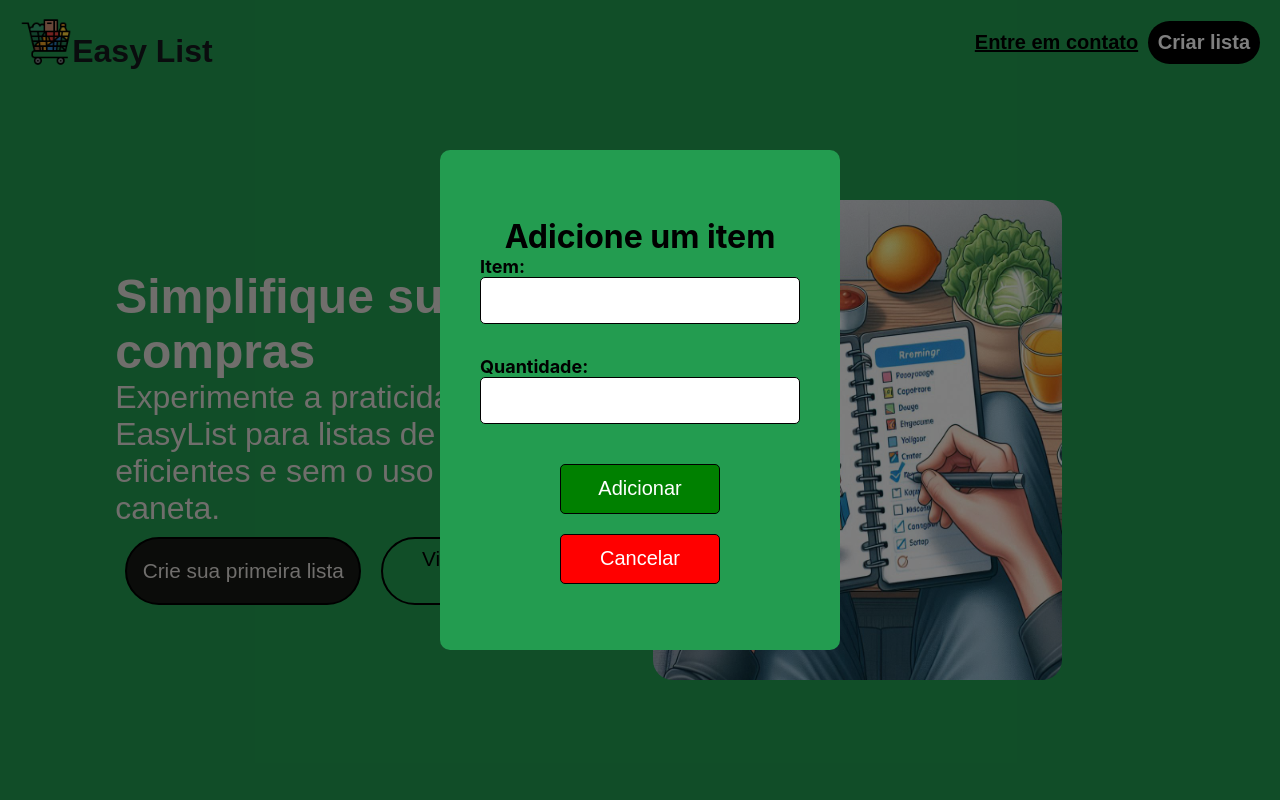
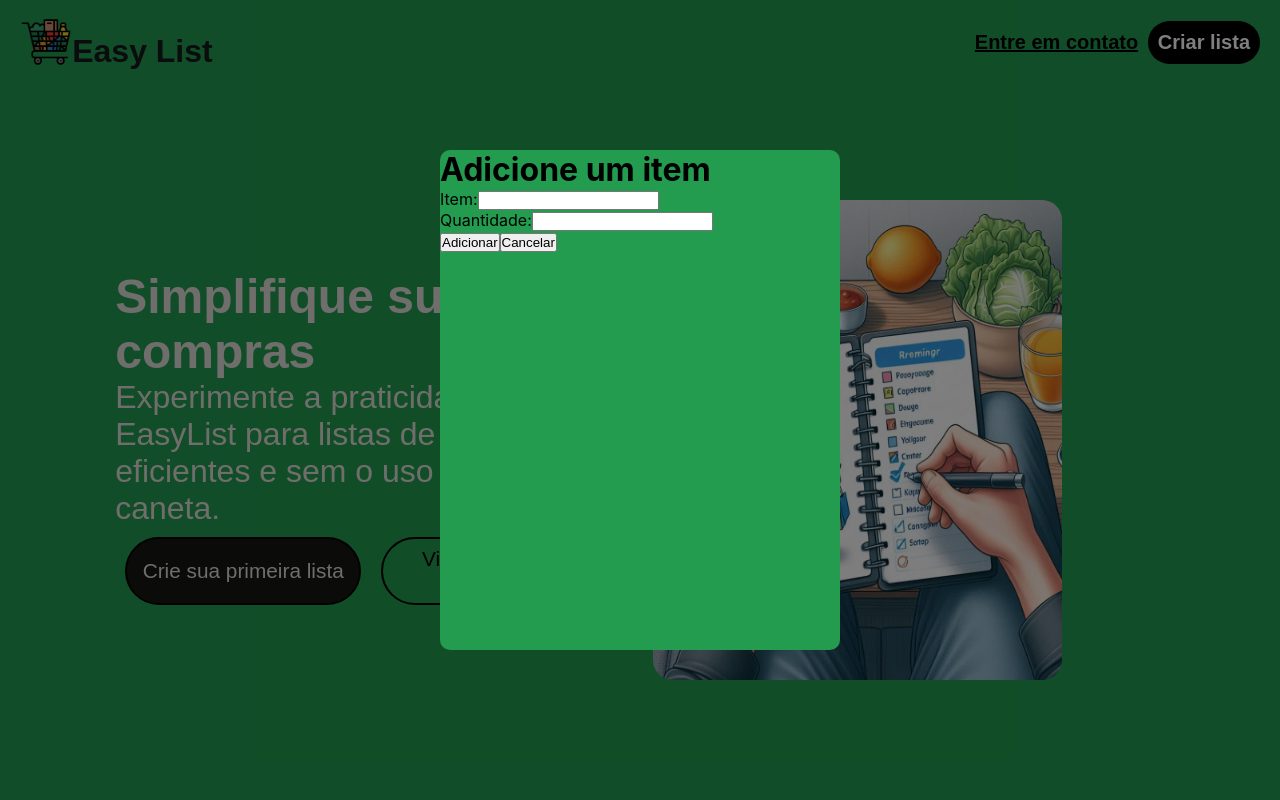
Before and after one commit to HerickDan/Shopping-list, a React (Create React App) app: page / in a window 1280 px wide. Both pictures are taken after a click on the button "Criar lista". Shown: the top 800 px of the page. Built offline with nearby package versions, Linux system fonts and the light colour scheme.

Commit message:
Structure improvement

```diff
--- a/src/Home/index.tsx
+++ b/src/Home/index.tsx
@@ -1,12 +1,14 @@
 import { useEffect, useState } from "react";
 import { styles } from "./style";
-import { ModalWidthForm } from "../Modal";
+import { Modal } from "../Modal";
 import { ListedItems } from "../ItemsPage";
-import { Button } from "../Button";
+import { Button } from "../components/Button";
 import { Header } from "../Header";
 import imagemLista from "../imgs/lista-de-compras.jpg";
 import { Necessity } from "../Necessidade";
 import { Reports } from "../Reports";
+import { Form } from "../components/Form";
+import { Input } from "../components/Input";
 
 export const Home = () => {
   const [modal, setModal] = useState(false);
@@ -98,7 +100,7 @@ export const Home = () => {
         : item
     );
     setItems(updatedItems);
-    localStorage.setItem("item", JSON.stringify(updatedItems));
+    localStorage.setItem("items", JSON.stringify(updatedItems));
     setModal(false);
   };
 
@@ -111,6 +113,8 @@ export const Home = () => {
       setHomeState(true);
     }
   }, []);
+
+  const modalTitle = mode === "create" ? "Adicione um item" : "Editar os dados";
 
   return (
     <>
@@ -153,16 +157,38 @@ export const Home = () => {
                 />
               </aside>
             </section>
-            <ModalWidthForm
+            <Modal
               modal={modal}
-              nome={nome}
-              quantidade={quantidade}
-              handleChange={handleChange}
-              cancelar={cancelar}
-              onSubmit={onSubmit}
-              onSubmitEdit={itemSubstitute}
-              mode={mode}
-            />
+            >
+              <Form style={styles.form} onSubmit={mode === "create" ? onSubmit : itemSubstitute}>
+                <h1>{modalTitle}</h1>
+                <div style={styles.formGroup}>
+                  <label htmlFor="" style={styles.label}>Item:</label>
+                  <Input
+                    value={nome}
+                    onChange={handleChange}
+                    name="nome"
+                    style={styles.input}
+                  />
+                </div>
+                <div style={styles.formGroup}>
+                  <label htmlFor="quantidade" style={styles.label}>Quantidade:</label>
+                  <Input
+                    value={quantidade}
+                    type="number"
+                    name="quantidade"
+                    onChange={handleChange}
+                    style={styles.input}
+                  />
+                </div>
+                <button type="submit" style={styles.buttonSubmit}>
+                  {mode === "create" ? "Adicionar" : "Salvar Alterações"}
+                </button>
+                <button type="button" onClick={cancelar} style={styles.buttonCancel}>
+                  Cancelar
+                </button>
+              </Form>
+            </Modal>
           </>
         ) : (
           <>
@@ -192,16 +218,11 @@ export const Home = () => {
                   Limpar lista
                 </Button>
               </div>
-              <ModalWidthForm
-                mode={mode}
-                modal={modal}
-                nome={nome}
-                quantidade={quantidade}
-                handleChange={handleChange}
-                cancelar={cancelar}
-                onSubmit={onSubmit}
-                onSubmitEdit={itemSubstitute}
-              />
+              <Modal
+              modal={modal}
+              >
+                <h1>Hell</h1>
+              </Modal>
             </section>
           </>
         )}
--- a/src/Modal/index.tsx
+++ b/src/Modal/index.tsx
@@ -1,3 +1,5 @@
+import { Form } from "../components/Form";
+import { Input } from "../components/Input";
 import { styles } from "./style"
 
 interface ListKeys {
@@ -8,94 +10,26 @@ interface ListKeys {
 
 interface Types {
   modal: boolean;
-  cancelar: () => void;
-  onSubmit: (e: React.FormEvent<HTMLFormElement>) => void;
-  handleChange: (e: React.ChangeEvent<HTMLInputElement>) => void;
-  nome: string;
-  onSubmitEdit: (e: React.FormEvent<HTMLFormElement>) => void;
-  quantidade: number | string;
-  mode?: string;
-  item?: ListKeys[];
-  findObject?: string;
+  children:JSX.Element |JSX.Element[];
 }
 
-export const ModalWidthForm = ({
+export const Modal = ({
   modal,
-  cancelar,
-  onSubmit,
-  nome,
-  quantidade,
-  handleChange,
-  mode,
-  onSubmitEdit,
+  //onSubmit,
+  //nome,
+  //quantidade,
+  //handleChange,s
+  children
+  //onSubmitEdit,
 }: Types) => {
-  const title = mode === "create" ? "Adicione um item" : "Editar os dados"
 
-
+  if (!modal) return null;
 
   return (
-    <>
-      {modal ? (
-        <div style={styles.generalDiv}>
-          <div style={styles.insideBox}>
-            {mode === "create" ? (
-              <form style={styles.form} onSubmit={onSubmit}>
-                <h1>{title}</h1>
-                <div style={styles.formGroup}>
-                  <label htmlFor="" style={styles.label}>Item:</label>
-                  <input
-                    value={nome}
-                    id="name"
-                    onChange={handleChange}
-                    name="nome"
-                    style={styles.input}
-                  />
-                </div>
-                <div style={styles.formGroup}>
-                  <label htmlFor="quantidade" style={styles.label}>Quantidade:</label>
-                  <input
-                    value={quantidade}
-                    type="number"
-                    id="quantidade"
-                    name="quantidade"
-                    onChange={handleChange}
-                    style={styles.input}
-                  />
-                </div>
-                <button type="submit" style={styles.buttonSubmit}>Adicionar</button>
-                <button type="button" onClick={cancelar} style={styles.buttonCancel}>Cancelar</button>
-              </form>
-            ) : (
-              <form style={styles.form} onSubmit={(e) => onSubmitEdit(e)}>
-                <h1>{title}</h1>
-                <div style={styles.formGroup}>
-                  <label htmlFor="" style={styles.label}>Item:</label>
-                  <input
-                    value={nome}
-                    id="name"
-                    onChange={handleChange}
-                    name="nome"
-                    style={styles.input}
-                  />
-                </div>
-                <div style={styles.formGroup}>
-                  <label htmlFor="quantidade" style={styles.label}>Quantidade:</label>
-                  <input
-                    value={quantidade}
-                    type="number"
-                    id="quantidade"
-                    name="quantidade"
-                    onChange={handleChange}
-                    style={styles.input}
-                  />
-                </div>
-                <button type="submit" style={styles.buttonSubmit}>Salvar Alterações</button>
-                <button type="button" onClick={cancelar} style={styles.buttonCancel}>Cancelar</button>
-              </form>
-            )}
-          </div>
-        </div>
-      ) : null}
-    </>
+    <div style={styles.generalDiv}>
+    <div style={styles.insideBox}>
+      {children}
+    </div>
+  </div>
   )
 }
--- /dev/null
+++ b/src/components/Form/index.tsx
@@ -0,0 +1,16 @@
+import { CSSProperties, ReactHTMLElement } from "react"
+import { styles } from "../../Home/style";
+
+interface Props{
+    children?: JSX.Element | JSX.Element|JSX.Element[];
+    onSubmit: (e: React.FormEvent<HTMLFormElement>) => void;
+    style: CSSProperties
+}
+
+export const Form = ({children, onSubmit, style}:Props) =>{
+    return(
+            <form style={style} onSubmit={onSubmit}>
+                {children}
+            </form>
+    )
+}
--- /dev/null
+++ b/src/components/Input/index.tsx
@@ -0,0 +1,24 @@
+import { CSSProperties } from "react";
+import { CSS } from "styled-components/dist/types";
+
+interface Props {
+    type?:string;
+    name?:string;
+    placeholder?:string;
+    style:CSSProperties;
+    value:string | number,
+    onChange:(e: React.ChangeEvent<HTMLInputElement>) => void;
+}
+
+export const Input = ({name, type, placeholder, style, value, onChange}:Props) =>{
+   return (
+        <input
+        name={name}
+        placeholder={placeholder}
+        style={style}
+        type={type}
+        value={value}
+        onChange={onChange}
+        />
+   )
+}
```
Also changed, not shown: src/components/Button/index.tsx (renamed from src/Button/index.tsx).
